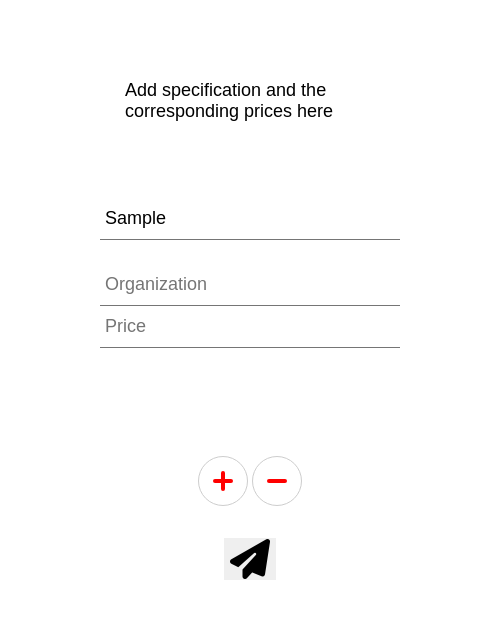
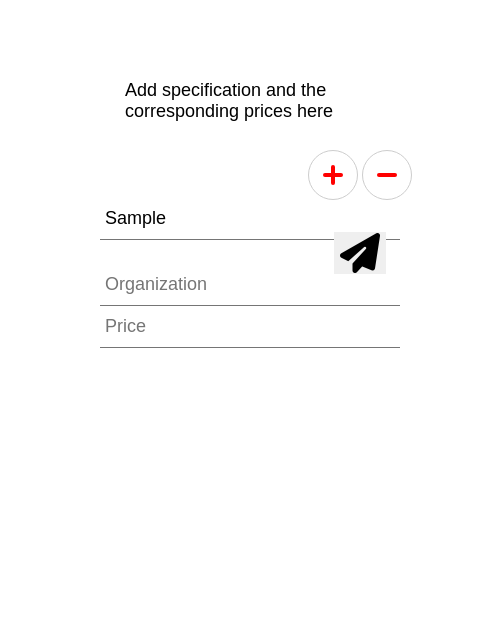
Before and after one commit to sanchitcop19/price-list-manager, an Electron app: page public/add.html in a window 500 px wide. Both pictures are taken after typing "Sample" into the empty fields and a click on the button "Add". Drawn offline with nearby package versions, Linux system fonts and the light colour scheme.

Commit message:
Fixed modify div positioning

```diff
--- a/index.js
+++ b/index.js
@@ -80,7 +80,9 @@ app.post('/add', (req, res) => {
     entry["prices"] = create_object(submission.org, submission.price);
     update_store(entry);
     store.push(entry)
-  res.send('Successful');
+  res.sendFile('public/add.html', {
+      root: __dirname
+  });
 })
 
 app.get('/', (req, res) => {
--- a/public/add.css
+++ b/public/add.css
@@ -15,6 +15,14 @@ body{
   transform: translate(-50%, 0);
   top: 25%;
   height: 50%;
+}
+
+#right{
+  position: absolute;
+  right: 10%;
+  top: -20%;
+  height: fit-content;
+  width: 180px;
 }
 
 h2 		 {
--- a/public/add.html
+++ b/public/add.html
@@ -17,6 +17,7 @@
     <div class="group" id = "specinputdiv">
       <input type="text" required placeholder="Specification" id = "specinput" name = "specinput">
     </div>
+    <div id="right">
       <div id = "modify">
       <button type = "button" class="icon-btn add-btn" id = "plus" onclick="() => {}">
         <div class="add-icon"></div>
@@ -32,6 +33,7 @@
             <i class="fa fa-paper-plane fa-3x" id = "submit-icon"></i>
           </button>
       </div>
+    </div>
   </form>
 </div>
 
--- a/public/add.js
+++ b/public/add.js
@@ -27,7 +27,11 @@ function create_field(){
 
 function add_organization(){
   let form = document.querySelector('form');
-  form.insertBefore(create_field(), form.childNodes[2])
+  let child = create_field();
+  form.insertBefore(child, form.childNodes[2])
+  child.childNodes[0].focus();
+  child.childNodes[0].select();
+
 }
 
 function remove_organization(){
@@ -45,7 +49,16 @@ let minus = document.getElementById('minus');
 
 plus.addEventListener('click', add_organization);
 minus.addEventListener('click', remove_organization);
-
+document.onkeydown = function(e){
+  e = e || window.event;
+  console.log(e.code);
+  if (e.code == 'ArrowDown'){
+    remove_organization();
+  }
+  else if (e.code == 'ArrowUp'){
+    add_organization();
+  }
+}
 
 /* let submit = document.getElementById('submit-icon');
 
```
Lines whose indentation alone changed are shown as unchanged.
